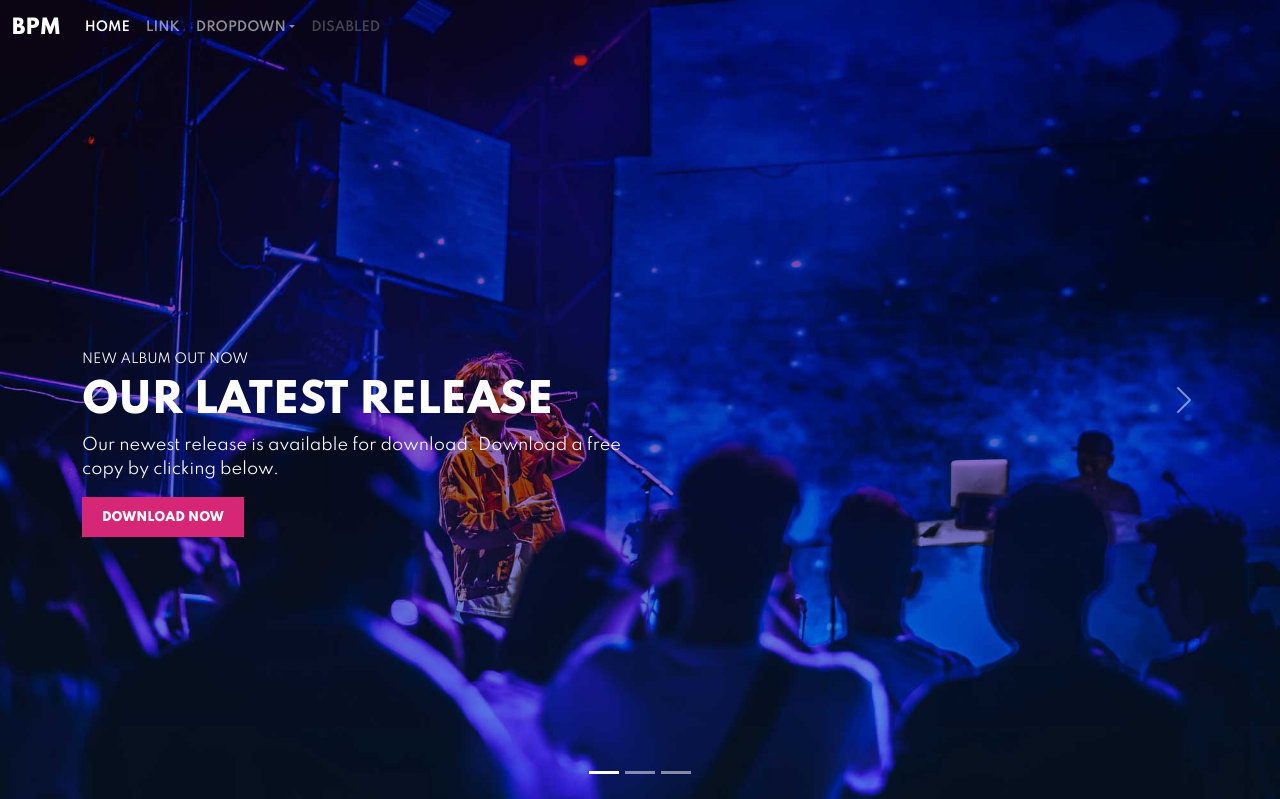
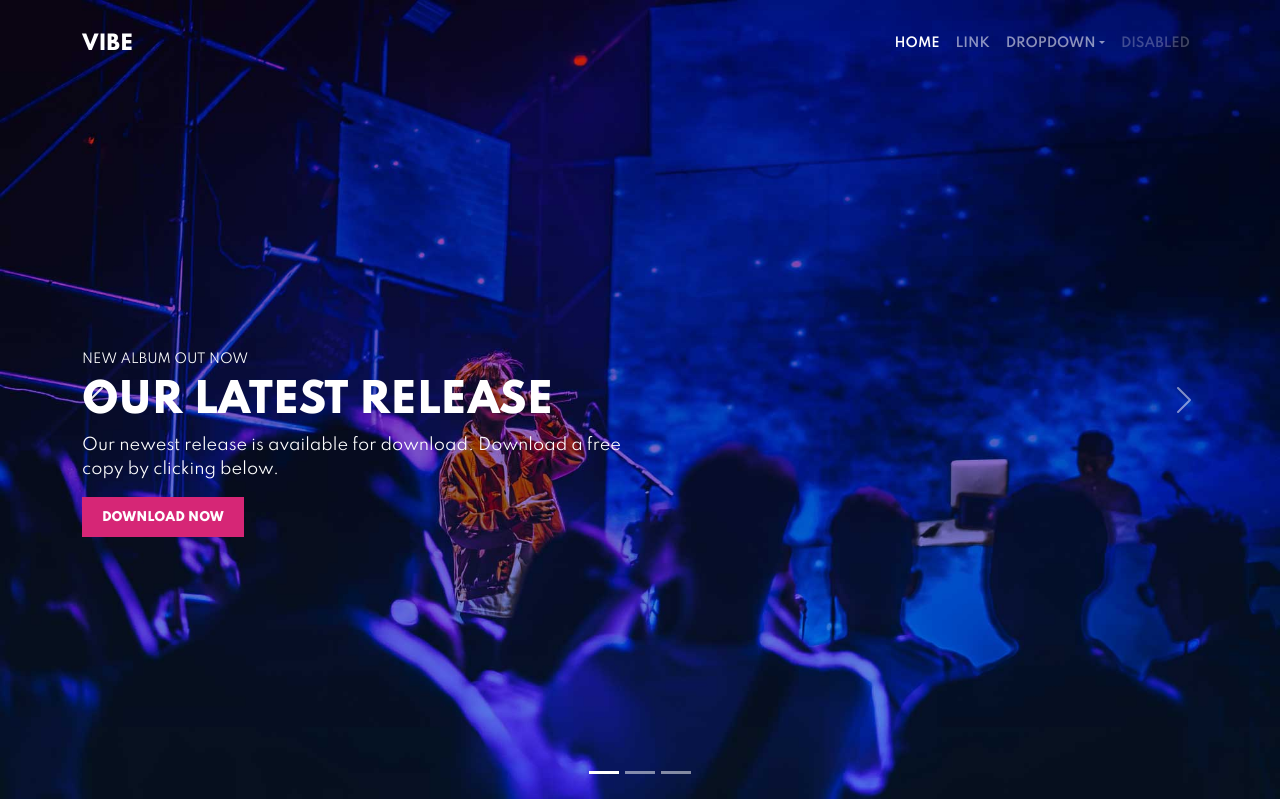
Before and after one commit to ekiidx/vibe-music-site, a PHP site: page / in a window 1280 px wide. Shown: the top 799 px of the page. Run offline with PHP 8.4, Linux system fonts and the light colour scheme.

Commit message:
updated main.css

```diff
--- a/assets/css/main.css
+++ b/assets/css/main.css
@@ -42,12 +42,15 @@ a:hover {
     color: #d62676;
     background: #ffffff;
 }
+.absolute-top {
+  position: absolute;
+  top: 1rem;
+  right: 0;
+  left: 0;
+  z-index: 1030;
+}
 
 /* Navbar */
-.navbar {
-  position: absolute;
-  z-index: 1000;
-}
 .navbar-nav {
     background: #040716;
 }
--- a/index.php
+++ b/index.php
@@ -1,5 +1,6 @@
 <!DOCTYPE html>
 <html lang="en">
+<?php $wp_url = ''; ?>
 
 <head>
 <meta charset="utf-8">
@@ -7,25 +8,24 @@
 <title>Vibe | Music and Event Website | Vue Design</title>
 
 <link href="https://cdn.jsdelivr.net/npm/bootstrap@5.3.2/dist/css/bootstrap.min.css" rel="stylesheet" integrity="sha384-T3c6CoIi6uLrA9TneNEoa7RxnatzjcDSCmG1MXxSR1GAsXEV/Dwwykc2MPK8M2HN" crossorigin="anonymous">
-<link href="/assets/css/main.css" rel="stylesheet">
+<link href="<?php echo $wp_url; ?>/assets/css/main.css" rel="stylesheet">
 </head>
 
 <body>
 
 <header>
 
-
-<nav class="navbar navbar-dark navbar-expand-lg" data-bs-theme="dark">
+<nav class="navbar navbar-dark navbar-expand-lg absolute-top" data-bs-theme="dark">
   <div class="container">
 
-    <a class="navbar-brand" href="/">BPM</a>
+    <a class="navbar-brand" href="/">VIBE</a>
 
     <button class="navbar-toggler" type="button" data-bs-toggle="collapse" data-bs-target="#navbarSupportedContent" aria-controls="navbarSupportedContent" aria-expanded="false" aria-label="Toggle navigation">
     <span class="navbar-toggler-icon"></span>
     </button>
 
-    <div class="collapse navbar-collapse" id="navbarSupportedContent">
-      <ul class="navbar-nav me-auto mb-2 mb-lg-0">
+    <div class="collapse navbar-collapse justify-content-end" id="navbarSupportedContent">
+      <ul class="navbar-nav mb-2 mb-lg-0">
         <li class="nav-item">
           <a class="nav-link active" aria-current="page" href="/">Home</a></li>
         <li class="nav-item">
@@ -415,19 +415,19 @@
 
     <div class="row">
       <div class="col-md-4">
-        <img src="assets/img/artist.jpg">
+        <img src="<?php echo $wp_url; ?>/assets/img/artist.jpg">
        <h3>First Last</h3>
           <p class="artist-info">Lorem Ipsem</p>
       </div>
 
       <div class="col-md-4">
-      <img src="assets/img/artist-2.jpg">
+      <img src="<?php echo $wp_url; ?>/assets/img/artist-2.jpg">
         <h3>First Last</h3>
           <p class="artist-info">Lorem Ipsem</p>
       </div>
 
       <div class="col-md-4">
-      <img src="assets/img/artist-3.jpg">
+      <img src="<?php echo $wp_url; ?>/assets/img/artist-3.jpg">
         <h3>First Last</h3>
           <p class="artist-info">Lorem Ipsem</p>
       </div>
@@ -447,7 +447,7 @@
     <div class="row">
       <div class="col-md-4">
         <div class="item">
-          <a href="#"><img src="assets/img/merch.jpg"></a>
+          <a href="#"><img src="<?php echo $wp_url; ?>/assets/img/merch.jpg"></a>
             <h3><a href="#">Merch Item</a></h3>
             <p class="info">Lorem ipsum dolor sit amet consectetur adipisicing elit.</p>
             <a style="display: block; text-align: center;" class="vibe-btn-dark" href="#">Click Here</a>
@@ -455,35 +455,35 @@
       </div>
 
       <div class="col-md-4 item">
-      <a href="#"><img src="assets/img/merch2.jpg"></a>
+      <a href="#"><img src="<?php echo $wp_url; ?>/assets/img/merch2.jpg"></a>
         <h3><a href="#">Merch Item</a></h3>
         <p class="info">Lorem ipsum dolor sit amet consectetur adipisicing elit.</p>
         <a style="display: block; text-align: center;" class="vibe-btn-dark" href="#">Click Here</a>
       </div>
 
       <div class="col-md-4 item">
-      <a href="#"><img src="assets/img/merch.jpg"></a>
+      <a href="#"><img src="<?php echo $wp_url; ?>/assets/img/merch.jpg"></a>
         <h3><a href="#">Merch Item</a></h3>
         <p class="info">Lorem ipsum dolor sit amet consectetur adipisicing elit.</p>
         <a style="display: block; text-align: center;" class="vibe-btn-dark" href="#">Click Here</a>
       </div>
 
       <div class="col-md-4 item">
-      <a href="#"><img src="assets/img/merch2.jpg"></a>
+      <a href="#"><img src="<?php echo $wp_url; ?>/assets/img/merch2.jpg"></a>
         <h3><a href="#">Merch Item</a></h3>
         <p class="info">Lorem ipsum dolor sit amet consectetur adipisicing elit.</p>
         <a style="display: block; text-align: center;" class="vibe-btn-dark" href="#">Click Here</a>
       </div>
 
       <div class="col-md-4 item">
-      <a href="#"><img src="assets/img/merch.jpg"></a>
+      <a href="#"><img src="<?php echo $wp_url; ?>/assets/img/merch.jpg"></a>
         <h3><a href="#">Merch Item</a></h3>
         <p class="info">Lorem ipsum dolor sit amet consectetur adipisicing elit.</p>
         <a style="display: block; text-align: center;" class="vibe-btn-dark" href="#">Click Here</a>
       </div>
 
       <div class="col-md-4 item">
-      <a href="#"><img src="assets/img/merch2.jpg"></a>
+      <a href="#"><img src="<?php echo $wp_url; ?>/assets/img/merch2.jpg"></a>
         <h3><a href="#">Merch Item</a></h3>
         <p class="info">Lorem ipsum dolor sit amet consectetur adipisicing elit.</p>
         <a style="display: block; text-align: center;" class="vibe-btn-dark" href="#">Click Here</a>
```
